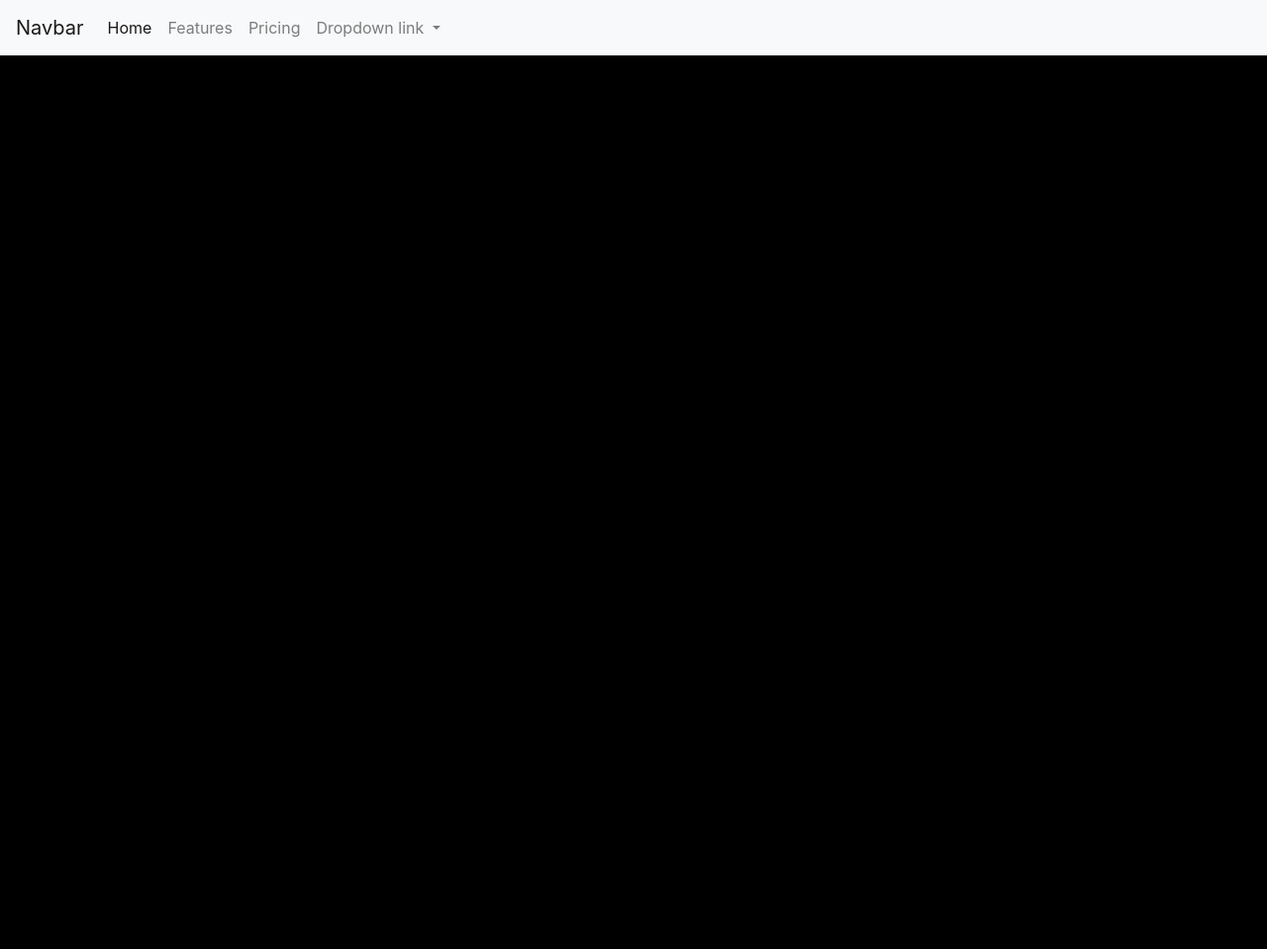
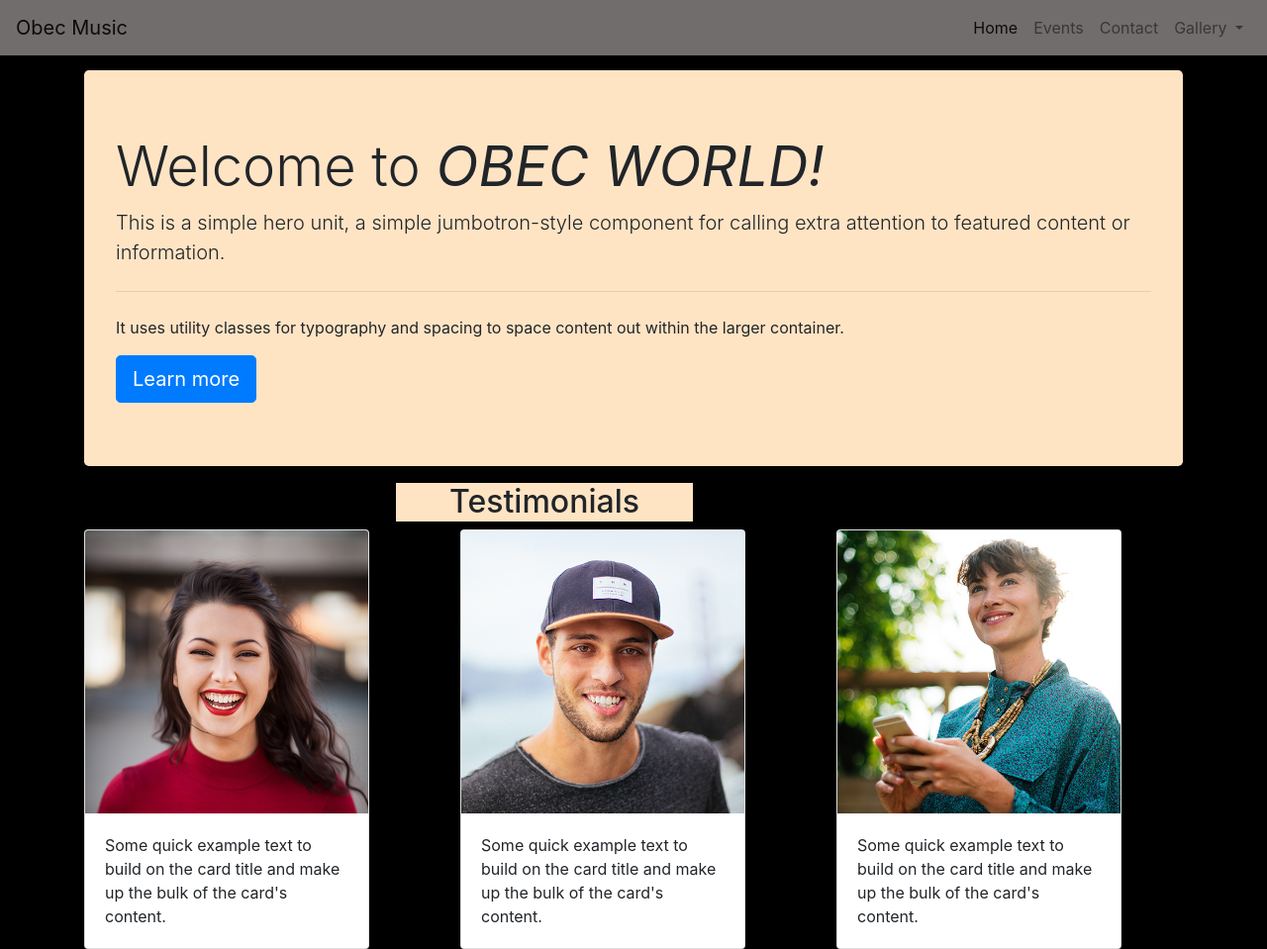
Before and after one commit to PrinceOlubari/Bootstrap-Portfolio, a plain HTML site: page index.html in a window 1280 px wide. Shown: the whole page at 99% size. Before the commit the page ends 800 px from the top, so only its background shows below. Drawn offline with nearby package versions, Linux system fonts and the light colour scheme.

Commit message:
added 3 cards with columns, and a jumbotron

```diff
--- a/CSS/style.css
+++ b/CSS/style.css
@@ -1,3 +1,35 @@
 body{
     background-color: black;
 }
+
+ul.navbar-nav{
+    /* display: flex; */
+    /* justify-content: flex-end; */
+
+    /* margin-left: auto; */
+}
+
+nav{
+    background-color:rgb(113, 109, 109);
+}
+
+.jumbotron{
+    position: relative;
+    top: 15px;
+    background-color: bisque;
+
+}
+
+.display-4{
+    justify-content: center;
+}
+
+.testament{
+    display: flex;
+    justify-content: center;
+    align-items: center;
+    background-color:bisque;
+    width:300px;
+    position: relative;
+    left:315px;
+}
--- a/index.html
+++ b/index.html
@@ -12,35 +12,81 @@
 </head>
 
 <body>
-    <nav class="navbar navbar-expand-lg navbar-light bg-light">
-        <a class="navbar-brand" href="#">Navbar</a>
-        <button class="navbar-toggler" type="button" data-toggle="collapse" data-target="#navbarNavDropdown" aria-controls="navbarNavDropdown" aria-expanded="false" aria-label="Toggle navigation">
+    <nav class="navbar navbar-expand-lg navbar-light ">
+        <a class="navbar-brand" href="#">Obec Music</a>
+        <button class="navbar-toggler" type="button" data-toggle="collapse" data-target="#navbarNavDropdown"
+            aria-controls="navbarNavDropdown" aria-expanded="false" aria-label="Toggle navigation">
             <span class="navbar-toggler-icon"></span>
         </button>
         <div class="collapse navbar-collapse" id="navbarNavDropdown">
-          <ul class="navbar-nav">
+            <ul class="navbar-nav ml-auto">
                 <li class="nav-item active">
                     <a class="nav-link" href="#">Home <span class="sr-only">(current)</span></a>
                 </li>
                 <li class="nav-item">
-              <a class="nav-link" href="#">Features</a>
+                    <a class="nav-link" href="#">Events</a>
                 </li>
                 <li class="nav-item">
-              <a class="nav-link" href="#">Pricing</a>
+                    <a class="nav-link" href="#">Contact</a>
                 </li>
                 <li class="nav-item dropdown">
-              <a class="nav-link dropdown-toggle" href="#" id="navbarDropdownMenuLink" role="button" data-toggle="dropdown" aria-haspopup="true" aria-expanded="false">
-                Dropdown link
+                    <a class="nav-link dropdown-toggle" href="#" id="navbarDropdownMenuLink" role="button"
+                        data-toggle="dropdown" aria-haspopup="true" aria-expanded="false">
+                        Gallery
                     </a>
                     <div class="dropdown-menu" aria-labelledby="navbarDropdownMenuLink">
-                <a class="dropdown-item" href="#">Action</a>
-                <a class="dropdown-item" href="#">Another action</a>
-                <a class="dropdown-item" href="#">Something else here</a>
+                        <a class="dropdown-item" href="#">Pictures</a>
+                        <a class="dropdown-item" href="#">Videos</a>
+
                     </div>
                 </li>
             </ul>
         </div>
     </nav>
+
+    <main class="container">
+
+        <div class="jumbotron">
+            <h1 class="display-4">Welcome to<b> <i>OBEC WORLD!</i></b></h1>
+            <p class="lead">This is a simple hero unit, a simple jumbotron-style component for calling extra attention
+                to featured content or information.</p>
+            <hr class="my-4">
+            <p>It uses utility classes for typography and spacing to space content out within the larger container.</p>
+            <a class="btn btn-primary btn-lg" href="#" role="button">Learn more</a>
+        </div>
+        <div>
+            <h2 class="testament">Testimonials</h2>
+        </div>
+        <div class="row">
+            <div class="col-lg-4 col-md-6 col-sm-12">
+                <div class="card" style="width: 18rem;">
+                    <img src="./Image/testimonials-1.jpg" class="card-img-top" alt="...">
+                    <div class="card-body">
+                        <p class="card-text">Some quick example text to build on the card title and make up the bulk of
+                            the card's content.</p>
+                    </div>
+                </div>
+            </div>
+            <div class="col-lg-4 col-md-6 col-sm-12">
+                <div class="card" style="width: 18rem;">
+                    <img src="./Image/testimonials-2.jpg" class="card-img-top" alt="...">
+                    <div class="card-body">
+                        <p class="card-text">Some quick example text to build on the card title and make up the bulk of
+                            the card's content.</p>
+                    </div>
+                </div>
+            </div>
+            <div class="col-lg-4 col-md-6 col-sm-12">
+                <div class="card" style="width: 18rem;">
+                    <img src="./Image/testimonials-3.jpg" class="card-img-top" alt="...">
+                    <div class="card-body">
+                        <p class="card-text">Some quick example text to build on the card title and make up the bulk of
+                            the card's content.</p>
+                    </div>
+                </div>
+            </div>
+        </div>
+    </main>
 
 
 
```
Lines whose indentation alone changed are shown as unchanged.
